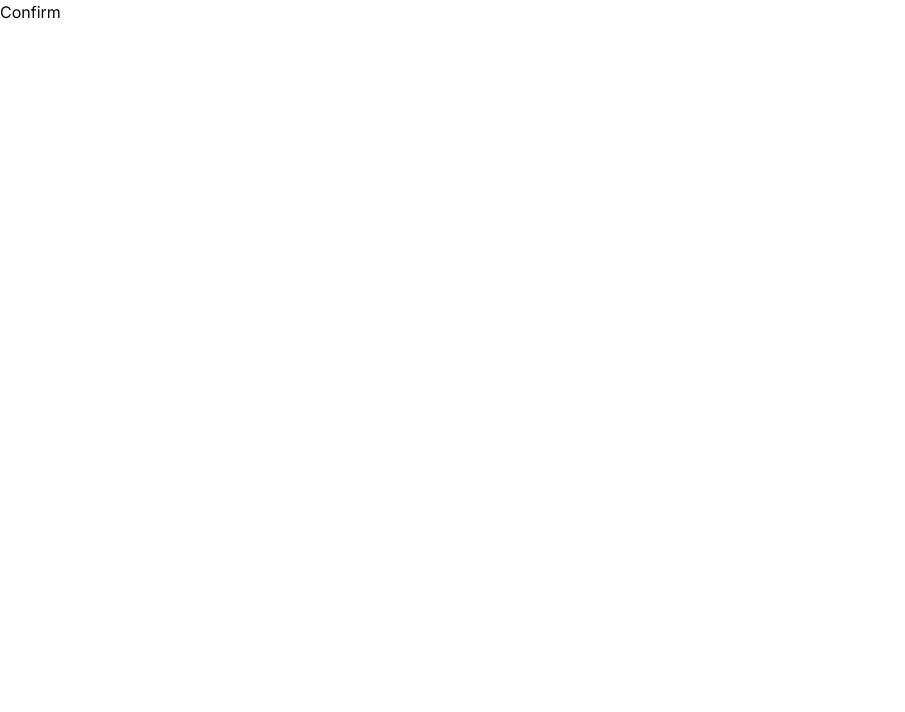
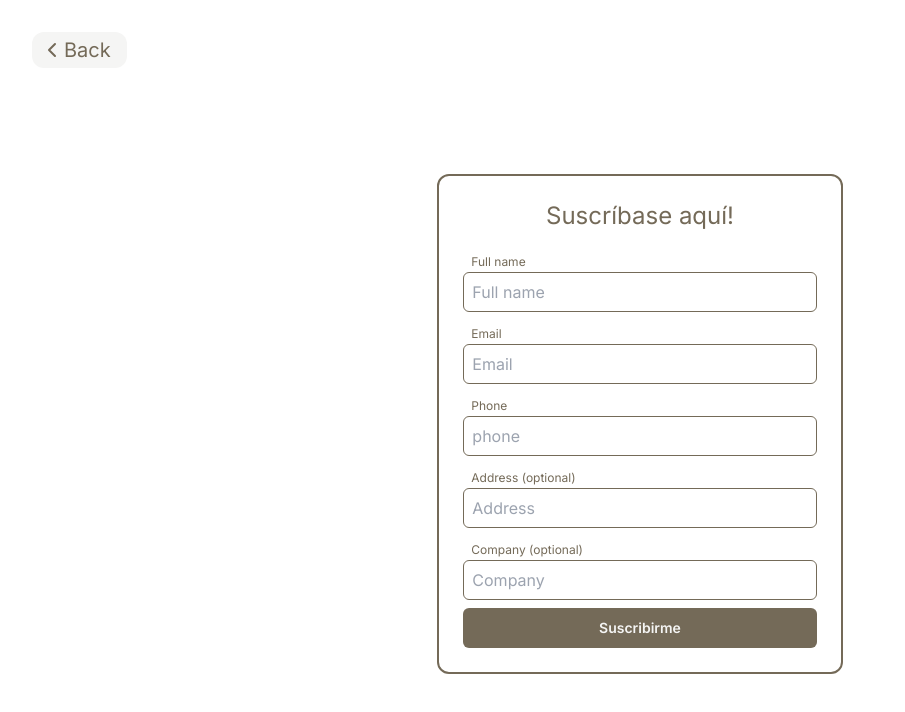
Before and after one commit to Risbel/ArtExperience, a Next.js app: page /confirm in a window 1280 px wide. Shown: the top 712 px of the page, without its empty margins (0-905 px from the left). Built offline with nearby package versions, Linux system fonts and the light colour scheme.

Commit message:
feat: Add `/confirm`

```diff
--- /dev/null
+++ b/src/app/actions/confirmActions.tsx
@@ -0,0 +1,57 @@
+"use server";
+
+import { revalidateTag } from "next/cache";
+import { IConfirmations } from "./confirmTypes";
+
+export const addConfirmations = async (e: FormData) => {
+  try {
+    const name = e.get("name")?.toString();
+    const phone = e.get("phone")?.toString();
+    const email = e.get("email")?.toString();
+    const address = e.get("address")?.toString();
+    const company = e.get("company")?.toString();
+
+    if (!name || !phone || !email) {
+      return;
+    }
+
+    const newSubscription = {
+      name,
+      phone,
+      email,
+      address,
+      company,
+    };
+
+    await fetch("https://artworld-api.myaipeople.com/api/subscriptions/", {
+      method: "POST",
+      body: JSON.stringify(newSubscription),
+      headers: {
+        "Content-Type": "application/json",
+      },
+    });
+
+    revalidateTag("subscriptions");
+  } catch (error) {
+    return {
+      error,
+    };
+  }
+};
+
+export const getSubscriptions = async () => {
+  try {
+    const res = await fetch("https://artworld-api.myaipeople.com/api/subscriptions/", {
+      cache: "no-cache",
+      next: {
+        tags: ["subscriptions"],
+      },
+    });
+    const subscriptions: IConfirmations = await res.json();
+    return subscriptions;
+  } catch (error) {
+    return {
+      error,
+    };
+  }
+};
--- /dev/null
+++ b/src/app/actions/confirmTypes.d.ts
@@ -0,0 +1,18 @@
+export interface IConfirmations {
+  count: 1;
+  next: null;
+  previous: null;
+  results: [
+    {
+      id: string;
+      name: string;
+      phone: string;
+      email: string;
+      address: string;
+      company: string;
+      is_active: boolean;
+      created_at: string;
+      updated_at: string;
+    }
+  ];
+}
--- a/src/app/components/hero/ButtonSuscribe.tsx
+++ b/src/app/components/hero/ButtonSuscribe.tsx
@@ -1,7 +1,12 @@
 import { Button } from "@/components/ui/button";
+import Link from "next/link";
 
 const ButtonSuscribe = () => {
-  return <Button size={"lg"}>Confirmar</Button>;
+  return (
+    <Button size={"lg"}>
+      <Link href={"/confirm"}>Confirmar</Link>{" "}
+    </Button>
+  );
 };
 
 export default ButtonSuscribe;
--- /dev/null
+++ b/src/app/confirm/components/ConfirmButton.tsx
@@ -0,0 +1,15 @@
+import { Button } from "@/components/ui/button";
+import React from "react";
+import { useFormStatus } from "react-dom";
+
+const ConfirmButton = () => {
+  const { pending } = useFormStatus();
+
+  return (
+    <Button type="submit">
+      <span className="font-semibold text-secondary">{!pending ? "Suscribirme" : "Loading..."}</span>
+    </Button>
+  );
+};
+
+export default ConfirmButton;
--- /dev/null
+++ b/src/app/confirm/components/FormConfirm.tsx
@@ -0,0 +1,120 @@
+"use client";
+
+import { addConfirmations } from "@/app/actions/confirmActions";
+import { useRef } from "react";
+import ConfirmButton from "./ConfirmButton";
+
+const FormConfirm = () => {
+  const ref = useRef<HTMLFormElement>(null);
+
+  return (
+    <section id="formConfirm" className="flex justify-center w-full md:w-1/2 relative z-50 px-4 mb-8 md:mb-0 pt-12">
+      <div className="lg:w-2/3 flex flex-col items-center border-2 p-4 md:p-6 rounded-xl border-primary backdrop-blur-md">
+        <div className="flex flex-col w-full mb-4">
+          <p className="text-xl md:text-2xl text-center text-primary">Suscríbase aquí!</p>
+        </div>
+
+        <form
+          ref={ref}
+          action={async (formData) => {
+            await addConfirmations(formData);
+            ref.current?.reset();
+          }}
+          className="flex flex-col gap-2 w-full"
+        >
+          <div>
+            <label className="pl-2 text-xs text-primary" htmlFor="name">
+              Full name
+            </label>
+            <input
+              required
+              className="border pl-2 py-1 rounded-md w-full h-8 md:h-10 text-xs md:text-base text-[#383529] border-primary"
+              placeholder="Full name"
+              min={2}
+              type="text"
+              name="name"
+              id="name"
+              autoComplete="name"
+            />
+          </div>
+          <div>
+            <label className="pl-2 text-xs text-primary" htmlFor="email">
+              Email
+            </label>
+            <input
+              required
+              className="border pl-2 py-1 rounded-md w-full h-8 md:h-10 text-xs md:text-base text-[#383529] border-primary"
+              placeholder="Email"
+              min={2}
+              type="email"
+              name="email"
+              id="email"
+              autoComplete="email"
+            />
+          </div>
+          <div>
+            <label className="pl-2 text-xs text-primary" htmlFor="phone">
+              Phone
+            </label>
+            <input
+              required
+              className="border pl-2 py-1 rounded-md w-full h-8 md:h-10 text-xs md:text-base text-[#383529] border-primary"
+              placeholder="phone"
+              min={2}
+              type="tel"
+              name="phone"
+              id="phone"
+              autoComplete="tel"
+            />
+          </div>
+
+          <div>
+            <label className="pl-2 text-xs text-primary" htmlFor="address">
+              Address (optional)
+            </label>
+            <input
+              className="border pl-2 py-1 rounded-md w-full h-8 md:h-10 text-xs md:text-base text-[#383529] border-primary"
+              placeholder="Address"
+              min={2}
+              type="text"
+              name="address"
+              id="address"
+              autoComplete="address-level1"
+            />
+          </div>
+
+          <div>
+            <label className="pl-2 text-xs text-primary" htmlFor="company">
+              Company (optional)
+            </label>
+            <input
+              className="border pl-2 py-1 rounded-md w-full h-8 md:h-10 text-xs md:text-base text-[#383529] border-primary"
+              placeholder="Company"
+              min={2}
+              type="text"
+              name="company"
+              id="company"
+              autoComplete="off"
+            />
+          </div>
+
+          <ConfirmButton />
+        </form>
+      </div>
+    </section>
+  );
+};
+
+export default FormConfirm;
+
+export interface IPostSubscriptionsResp {
+  id: string;
+  name: string;
+  phone: string;
+  email: string;
+  address: string;
+  company: string;
+  is_active: boolean;
+  created_at: string;
+  updated_at: string;
+}
--- a/src/app/confirm/page.tsx
+++ b/src/app/confirm/page.tsx
@@ -1,7 +1,20 @@
 import React from "react";
+import FormConfirm from "./components/FormConfirm";
+import Link from "next/link";
+import { ChevronLeft } from "lucide-react";
 
 const Confirm = () => {
-  return <div>Confirm</div>;
+  return (
+    <div className="flex justify-center items-center h-screen">
+      <Link
+        className="flex items-center absolute left-4 top-4 lg:left-8 lg:top-8 text-xl text-primary bg-secondary pl-2 pr-4 py-1 rounded-xl hover:bg-[#bcb9978a] transition-colors group"
+        href={"/"}
+      >
+        <ChevronLeft className="group-hover:-translate-x-2 transition-transform duration-500" /> Back
+      </Link>
+      <FormConfirm />
+    </div>
+  );
 };
 
 export default Confirm;
```
